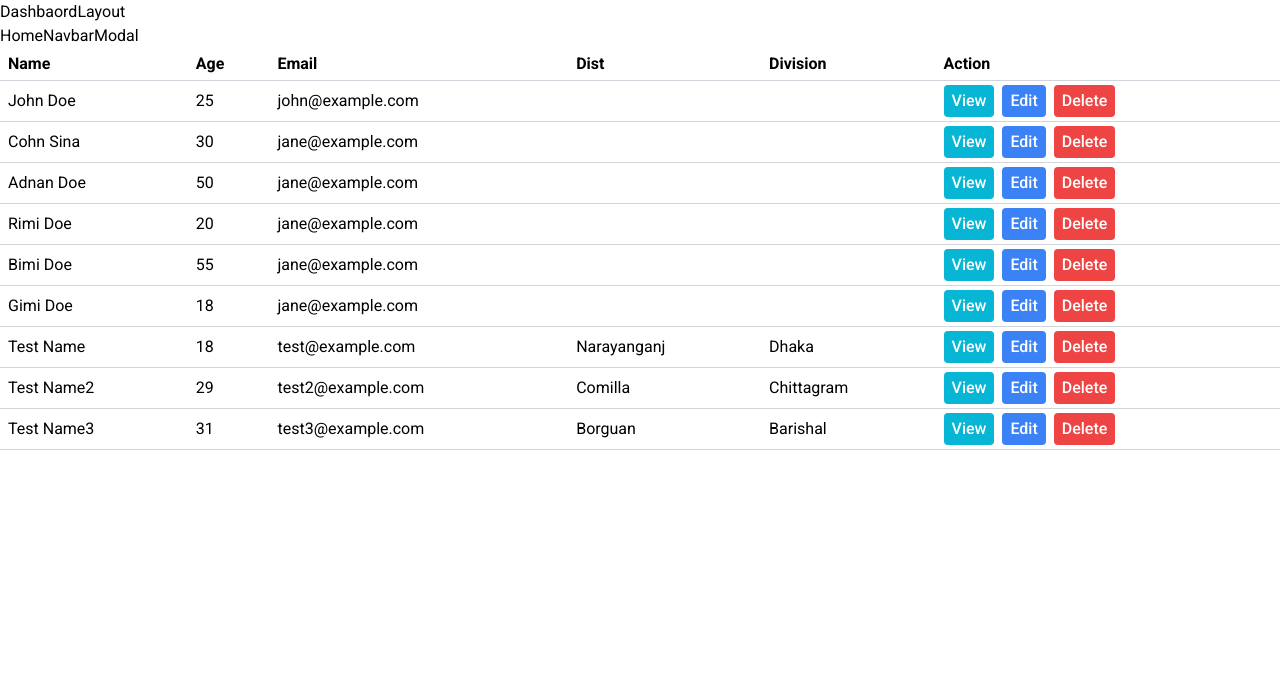
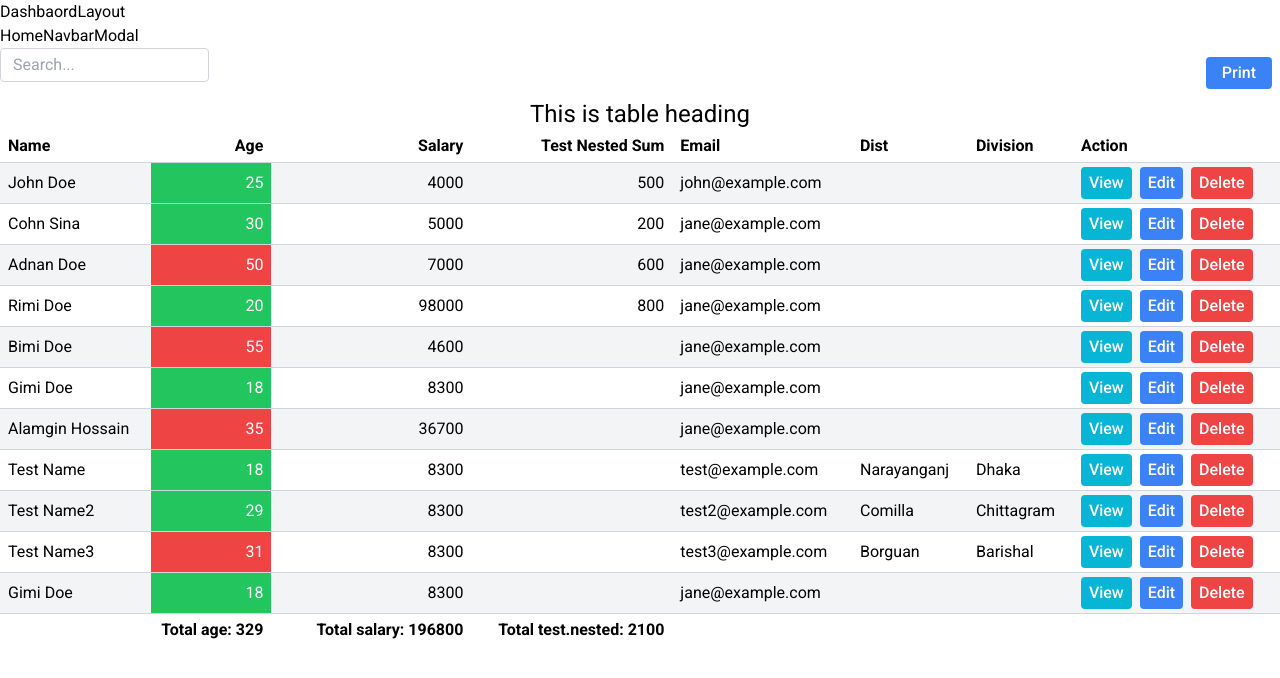
Before and after one commit to Nuruddin-Adnan/next-tailwind-ui-component, a Next.js app: page /dashboard/table in a window 1280 px wide. Shown: the top 678 px of the page. Built offline with nearby package versions, Linux system fonts and the light colour scheme.

Commit message:
table done

```diff
--- a/src/app/dashboard/table/page.tsx
+++ b/src/app/dashboard/table/page.tsx
@@ -5,28 +5,30 @@ import React, { useState } from 'react';
 
 const columns = [
     { key: 'name', label: 'Name' },
-    { key: 'age', label: 'Age' },
+    { key: 'age', label: 'Age', customClass: 'text-right w-[120px]', customDataClass: (row: any) => row.age > 30 ? 'bg-red-500 text-white text-right' : 'bg-green-500 text-white text-right' },
+    { key: 'salary', label: 'Salary', customClass: 'w-[200px] text-right', customDataClass: () => 'text-right' },
+    { key: 'test.nested', label: 'Test Nested Sum', customClass: 'text-right', customDataClass: () => 'text-right' },
     { key: 'email', label: 'Email' },
     { key: 'address.dist', label: 'Dist' },
     { key: 'address.division', label: 'Division' },
 ];
 
-const initialData = [
-    { id: 1, name: 'John Doe', age: 25, email: 'john@example.com' },
-    { id: 2, name: 'Cohn Sina', age: 30, email: 'jane@example.com' },
-    { id: 3, name: 'Adnan Doe', age: 50, email: 'jane@example.com' },
-    { id: 5, name: 'Rimi Doe', age: 20, email: 'jane@example.com' },
-    { id: 6, name: 'Bimi Doe', age: 55, email: 'jane@example.com' },
-    { id: 7, name: 'Gimi Doe', age: 18, email: 'jane@example.com' },
-    { id: 8, name: 'Test Name', age: 18, email: 'test@example.com', address: { dist: 'Narayanganj', division: 'Dhaka' } },
-    { id: 9, name: 'Test Name2', age: 29, email: 'test2@example.com', address: { dist: 'Comilla', division: 'Chittagram' } },
-    { id: 10, name: 'Test Name3', age: 31, email: 'test3@example.com', address: { dist: 'Borguan', division: 'Barishal' } },
+const data = [
+    { id: 1, name: 'John Doe', age: 25, email: 'john@example.com', salary: 4000, test: { nested: 500 } },
+    { id: 2, name: 'Cohn Sina', age: 30, email: 'jane@example.com', salary: 5000, test: { nested: 200 } },
+    { id: 3, name: 'Adnan Doe', age: 50, email: 'jane@example.com', salary: 7000, test: { nested: 600 } },
+    { id: 4, name: 'Rimi Doe', age: 20, email: 'jane@example.com', salary: 98000, test: { nested: 800 } },
+    { id: 5, name: 'Bimi Doe', age: 55, email: 'jane@example.com', salary: 4600 },
+    { id: 6, name: 'Gimi Doe', age: 18, email: 'jane@example.com', salary: 8300 },
+    { id: 7, name: 'Alamgin Hossain', age: 35, email: 'jane@example.com', salary: 36700 },
+    { id: 8, name: 'Test Name', age: 18, email: 'test@example.com', address: { dist: 'Narayanganj', division: 'Dhaka' }, salary: 8300 },
+    { id: 9, name: 'Test Name2', age: 29, email: 'test2@example.com', address: { dist: 'Comilla', division: 'Chittagram' }, salary: 8300 },
+    { id: 10, name: 'Test Name3', age: 31, email: 'test3@example.com', address: { dist: 'Borguan', division: 'Barishal' }, salary: 8300 },
+    { id: 11, name: 'Gimi Doe', age: 18, email: 'jane@example.com', salary: 8300 },
     // Add more data as needed
 ];
 
 export default function TablePage() {
-    const [data, setData] = useState(initialData);
-    const [searchTerm, setSearchTerm] = useState('');
 
 
     const handleView = (rowKey: any) => {
@@ -51,14 +53,22 @@ export default function TablePage() {
             <Table
                 columns={columns}
                 data={data}
-                uniqueKey="id"
-                // customThClass="!py-0"
-                // customTdClass="!py-0"
+                uniqueKey="id"// need for perform action like view/edit/delete or sort
+                // customTableClass="border border-gray-300"
+                // customThClass="text-right"
+                // customTdClass="text-right"
+                tableHover
+                tableStriped
+                customTfClass="text-right"
                 onView={handleView}
                 onEdit={handleEdit}
                 onDelete={handleDelete}
                 action={true}
-                responsive
+                sumFields={['age', 'salary', 'test.nested']}
+                // responsive
+                caption={<div className="text-center print:pt-6"><h2 className='text-2xl'>This is table heading</h2></div>}
+                search
+                print
             />
         </div>
     );
--- a/src/app/dashboard/user/page.tsx
+++ b/src/app/dashboard/user/page.tsx
@@ -20,17 +20,14 @@ export default async function UserPage() {
         { key: 'phone', label: 'Phone' },
     ];
     return (
-        <div>
+        <div className='container mx-auto'>
             <Table
                 columns={columns}
                 data={users}
                 uniqueKey="id"
-                customTableClass="border-0"
                 customTdClass="print:text-xs text-sm"
-                caption={<div className="text-center pt-6"><h2 className='text-2xl'>This is table heading</h2></div>}
                 search
                 print
-
             />
         </div>
     )
--- a/src/components/ui/table/Table.tsx
+++ b/src/components/ui/table/Table.tsx
@@ -12,34 +12,46 @@ export default function Table(
         customTableClass,
         customThClass,
         customTdClass,
+        customTfClass,
+        tableStriped = false,
+        tableHover = false,
         onView = undefined,
         onEdit = undefined,
         onDelete = undefined,
         action = false,
         responsive = false,
         search = false,
-        print = false
+        print = false,
+        sumFields = [],
     }:
         {
             caption?: React.ReactNode
             columns: any[],
             data: any[],
-            uniqueKey?: any,
+            uniqueKey: any,
             customTableClass?: string,
             customThClass?: string,
             customTdClass?: string,
+            customTfClass?: string,
+            tableStriped?: boolean,
+            tableHover?: boolean,
             onView?: any,
             onEdit?: any,
             onDelete?: any,
             action?: boolean,
             responsive?: boolean
+            sumField?: string
             search?: boolean
+            itemsPerPage?: number
             print?: boolean
+            sumFields?: any[]
         }
 ) {
-    const [sortConfig, setSortConfig] = useState({ key: null, direction: 'ascending' });
     const [data, setData] = useState(initialData);
     const [searchTerm, setSearchTerm] = useState('');
+    const [sortKey, setSortKey] = useState('');
+    const [sortDirection, setSortDirection] = useState('ascending');
+
     const componentRef = useRef(null);
 
 
@@ -47,28 +59,53 @@ export default function Table(
     const tableClass = `min-w-full ${customTableClass}`;
     const thClass = `py-1 px-2 border-b border-gray-300 text-left font-semibold print:pt-4 print:pb-2 cursor-pointer ${customThClass}`;
     const tdClass = `py-1 px-2 border-b border-gray-300 ${customTdClass}`;
+    const tfootClass = `py-1 px-2 font-semibold ${customTfClass}`;
+    const stripedRowClass = 'bg-gray-100';
+    const hoverClass = 'hover:bg-gray-200'
+
 
     const handlePrint = useReactToPrint({
         content: () => componentRef.current,
     });
 
-    const handleSort = (key: any) => {
-        let direction = 'ascending';
-        if (sortConfig.key === key && sortConfig.direction === 'ascending') {
-            direction = 'descending';
+    function renderNestedCell(row: any, key: any) {
+        const nestedValue = key.split('.').reduce((acc: any, currentKey: any) => {
+            if (acc && acc[currentKey] !== undefined) {
+                return acc[currentKey];
             }
-        setSortConfig({ key, direction });
+            return '';
+        }, row);
+
+        return typeof nestedValue === 'object'
+            ? JSON.stringify(nestedValue)
+            : nestedValue;
+    }
+
+    const compareValues = (a: any, b: any) => {
+        return typeof a === 'number' && typeof b === 'number'
+            ? a - b
+            : String(a).localeCompare(String(b), undefined, { numeric: true, sensitivity: 'base' });
     };
 
-    const sortedData = data.sort((a, b) => {
-        if (sortConfig.key) {
-            const keyA = a[sortConfig.key];
-            const keyB = b[sortConfig.key];
-            if (keyA < keyB) return sortConfig.direction === 'ascending' ? -1 : 1;
-            if (keyA > keyB) return sortConfig.direction === 'ascending' ? 1 : -1;
-        }
-        return 0;
-    });
+    const handleSort = (key: any) => {
+        setSortKey(key);
+        setSortDirection((prevDirection) => (prevDirection === 'ascending' ? 'descending' : 'ascending'));
+
+        setData((prevData) =>
+            [...prevData].sort((a, b) => {
+                const valueA = getNestedValue(a, key);
+                const valueB = getNestedValue(b, key);
+
+                return sortDirection === 'ascending' ? compareValues(valueA, valueB) : compareValues(valueB, valueA);
+            })
+        );
+    };
+
+    const getNestedValue = (obj: any, key: any) => {
+        return key.split('.').reduce((acc: any, currentKey: any) => {
+            return acc && acc[currentKey] !== undefined ? acc[currentKey] : null;
+        }, obj);
+    };
 
     const handleSearch = (e: React.ChangeEvent<HTMLInputElement>) => {
         const term = e.target.value.toLowerCase();
@@ -84,6 +121,30 @@ export default function Table(
         setData(filteredData);
     };
 
+    const calculateColumnSum = (key: any) => {
+        if (!key) {
+            return 0;
+        }
+
+        return data.reduce((sum, row) => {
+            const keys = key.split('.');
+            const nestedValue = keys.reduce((acc: any, currentKey: any) => {
+                return acc && acc[currentKey] !== undefined ? acc[currentKey] : null;
+            }, row);
+
+            return sum + (nestedValue || 0);
+        }, 0);
+    };
+
+    const getSumResults = () => {
+        const sumResults: any = {};
+        sumFields.forEach((field) => {
+            sumResults[field] = calculateColumnSum(field);
+        });
+        return sumResults;
+    };
+
+
 
     return (
         <div>
@@ -91,7 +152,7 @@ export default function Table(
             {/* Search input */}
             <div className="flex items-center justify-between">
                 {
-                    search &&
+                    search ?
                         <div className="mb-4">
                             <input
                                 type="text"
@@ -100,23 +161,28 @@ export default function Table(
                                 onChange={handleSearch}
                                 className="px-3 py-1 border border-gray-300 rounded focus:outline-none focus:ring focus:border-blue-300"
                             />
-                    </div>
+                        </div> : <div></div>
                 }
 
                 {
-                    print && <button className="bg-blue-500 hover:bg-blue-700 text-white font-medium py-1 px-2 mr-2 rounded" onClick={handlePrint}>Print</button>
+                    print && <button className="bg-blue-500 hover:bg-blue-700 text-white font-medium  py-1 px-4 mr-2 rounded" onClick={handlePrint}>Print</button>
                 }
             </div>
-            {/* Table component */}
+            {/* Table  */}
             <div ref={componentRef}>
-                {caption}
                 <div className={`${responsive ? responsiveClass : ''} print:px-4 print:pb-4`}  >
                     <table className={tableClass}>
+                        <caption>{caption}</caption>
                         <thead>
                             <tr>
                                 {columns.map((column) => (
-                                    <th key={column.key} className={thClass} onClick={() => handleSort(column.key)}>
+                                    <th key={column.key} className={`${thClass} ${column.customClass || ''}`} onClick={() => handleSort(column.key)}>
                                         {column.label}
+                                        {sortKey === column.key && (
+                                            <span className="ml-2">
+                                                {sortDirection === 'ascending' ? '▲' : '▼'}
+                                            </span>
+                                        )}
                                     </th>
                                 ))}
                                 {action && (
@@ -125,11 +191,18 @@ export default function Table(
                             </tr>
                         </thead>
                         <tbody>
-                            {sortedData.map((row, index: number) => (
-                                <tr key={uniqueKey ? row[uniqueKey] : index}>
+                            {data.map((row, index: number) => (
+                                <tr key={uniqueKey ? row[uniqueKey] : index}
+                                    className={`${index % 2 === 0 && tableStriped ? stripedRowClass : ''} ${tableHover && hoverClass}`}
+                                >
                                     {columns.map((column) => (
-                                        <td key={column.key} className={tdClass}>
-                                            {column.key.includes('.') ? renderNestedCell(row, column.key) : row[column.key]}
+                                        <td
+                                            key={column.key}
+                                            className={`${tdClass} ${column.customDataClass ? column.customDataClass(row) : ''}`}
+                                        >
+                                            {column.key.includes('.')
+                                                ? renderNestedCell(row, column.key)
+                                                : row[column.key]}
                                         </td>
                                     ))}
                                     {action && (
@@ -165,22 +238,25 @@ export default function Table(
                                 </tr>
                             ))}
                         </tbody>
+                        {
+                            sumFields &&
+                            <tfoot>
+                                <tr>
+                                    {columns.map((column) => (
+                                        <td key={column.key} className={tfootClass}>
+                                            {sumFields.includes(column.key) ? (
+                                                `Total ${column.key}: ${getSumResults()[column.key]}`
+                                            ) : (
+                                                ''
+                                            )}
+                                        </td>
+                                    ))}
+                                </tr>
+                            </tfoot>
+                        }
                     </table>
                 </div>
             </div>
         </div>
     );
 }
-
-function renderNestedCell(row: any, key: any) {
-    const nestedValue = key.split('.').reduce((acc: any, currentKey: any) => {
-        if (acc && acc[currentKey] !== undefined) {
-            return acc[currentKey];
-        }
-        return '';
-    }, row);
-
-    return typeof nestedValue === 'object'
-        ? JSON.stringify(nestedValue)
-        : nestedValue;
-}
```
Lines whose indentation alone changed are shown as unchanged.
